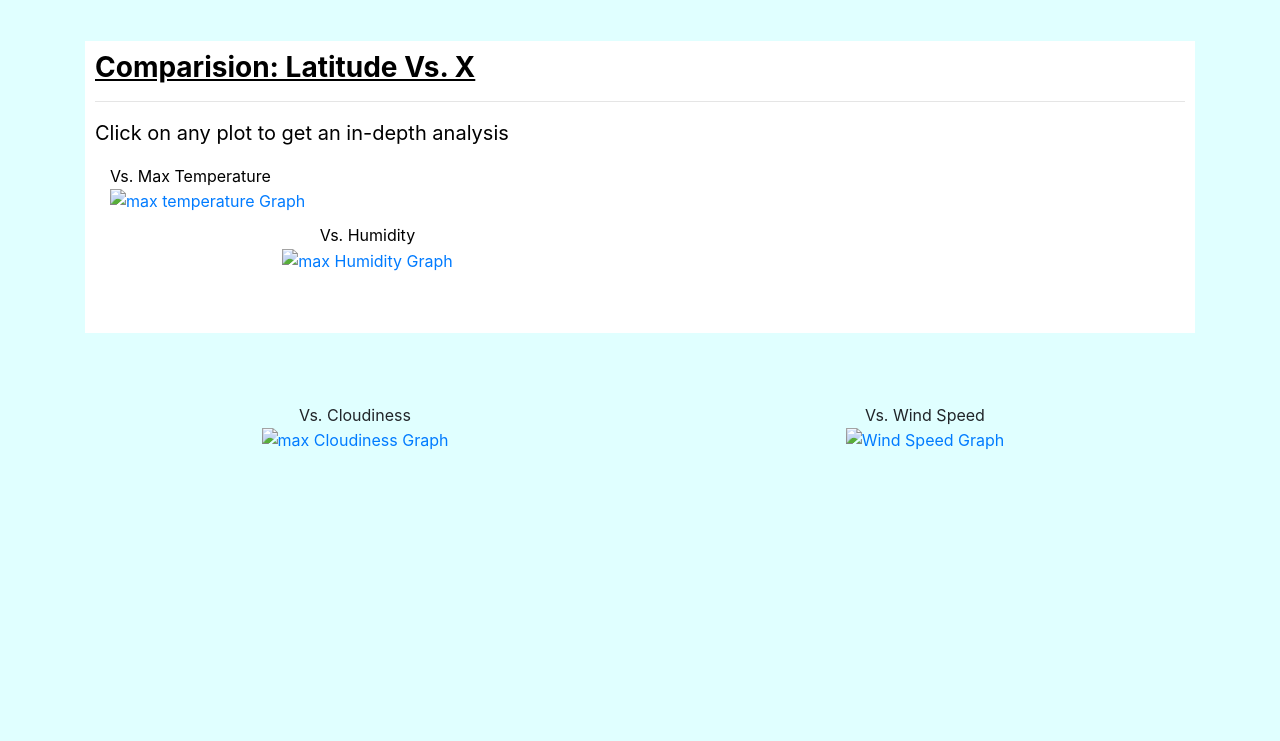
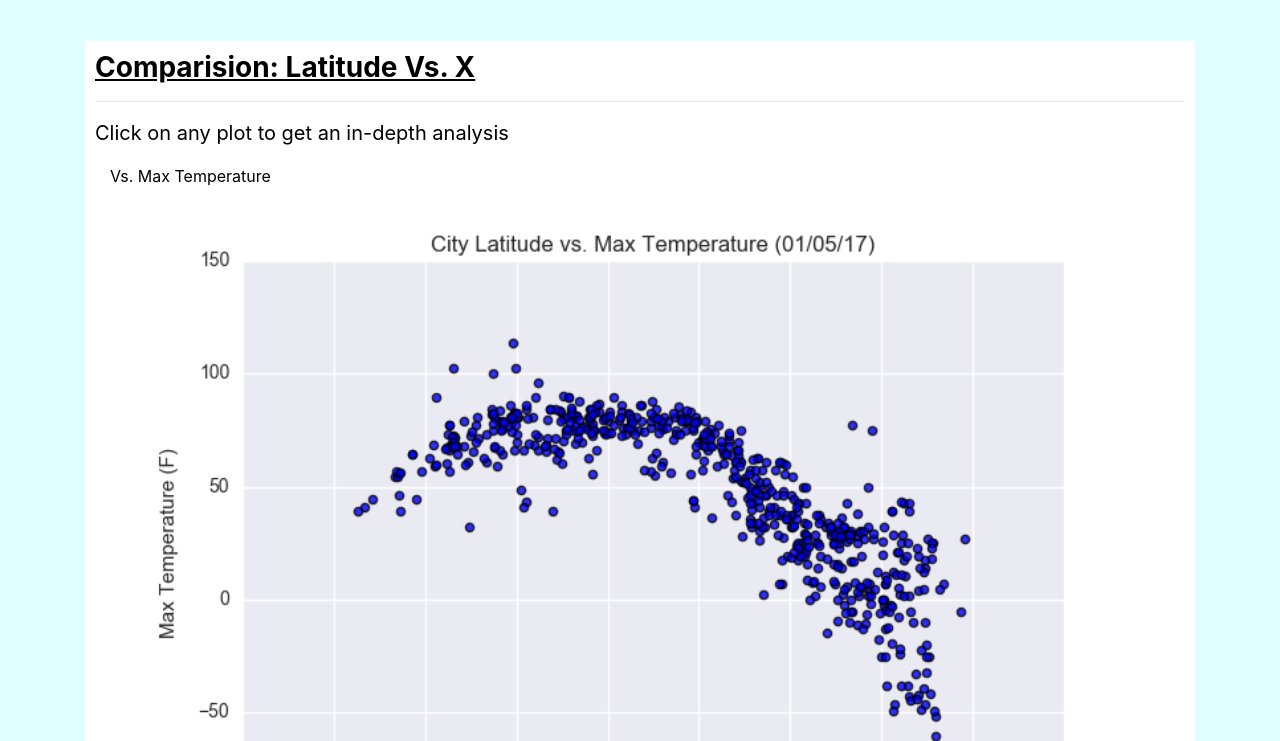
Before and after one commit to LiquidRonnie/LiquidRonnie.github.io, a plain HTML site: page comparision.html in a window 1280 px wide. Shown: the part 59-800 px from the top of the page. Drawn offline with nearby package versions, Linux system fonts and the light colour scheme.

Commit message:
Update comparision.html

```diff
--- a/comparision.html
+++ b/comparision.html
@@ -50,13 +50,13 @@
                   <div class="container" style="padding-bottom: 10px;">
                     <div class="title">Vs. Max Temperature</div>
                     <a href="maxtemp.html">
-                        <img class="panel" src="..\Homework\Resources\assets\images\Fig1.png" alt="max temperature Graph">
+                        <img class="panel" src="Resources\assets\images\Fig1.png" alt="max temperature Graph">
                     </a>
                 </div>
                 <div class="col-lg-6" style="padding-bottom: 30px;">
                     <div class="title">Vs. Humidity</div>
                     <a href="humidity.html">
-                        <img class="panel" src="..\Homework\Resources\assets\images\Fig2.png" alt="max Humidity Graph">
+                        <img class="panel" src="Resources\assets\images\Fig2.png" alt="max Humidity Graph">
                     </a>
                 </div>
               </div>
@@ -64,13 +64,13 @@
                 <div class="col-lg-6" style="padding-bottom: 30px;">
                     <div class="title">Vs. Cloudiness</div>
                     <a href="cloudiness.html">
-                        <img class="panel" src="..\Homework\Resources\assets\images\Fig3.png" alt="max Cloudiness Graph">
+                        <img class="panel" src="Resources\assets\images\Fig3.png" alt="max Cloudiness Graph">
                     </a>
                 </div>
                 <div class="col-lg-6" style="padding-bottom: 30px;">
                     <div class="Title">Vs. Wind Speed</div>
                     <a href="windspeed.html">
-                        <img class="panel" src="..\Homework\Resources\assets\images\Fig4.png" alt="Wind Speed Graph">
+                        <img class="panel" src="Resources\assets\images\Fig4.png" alt="Wind Speed Graph">
                     </a>
                 </div>
               </div>
```
